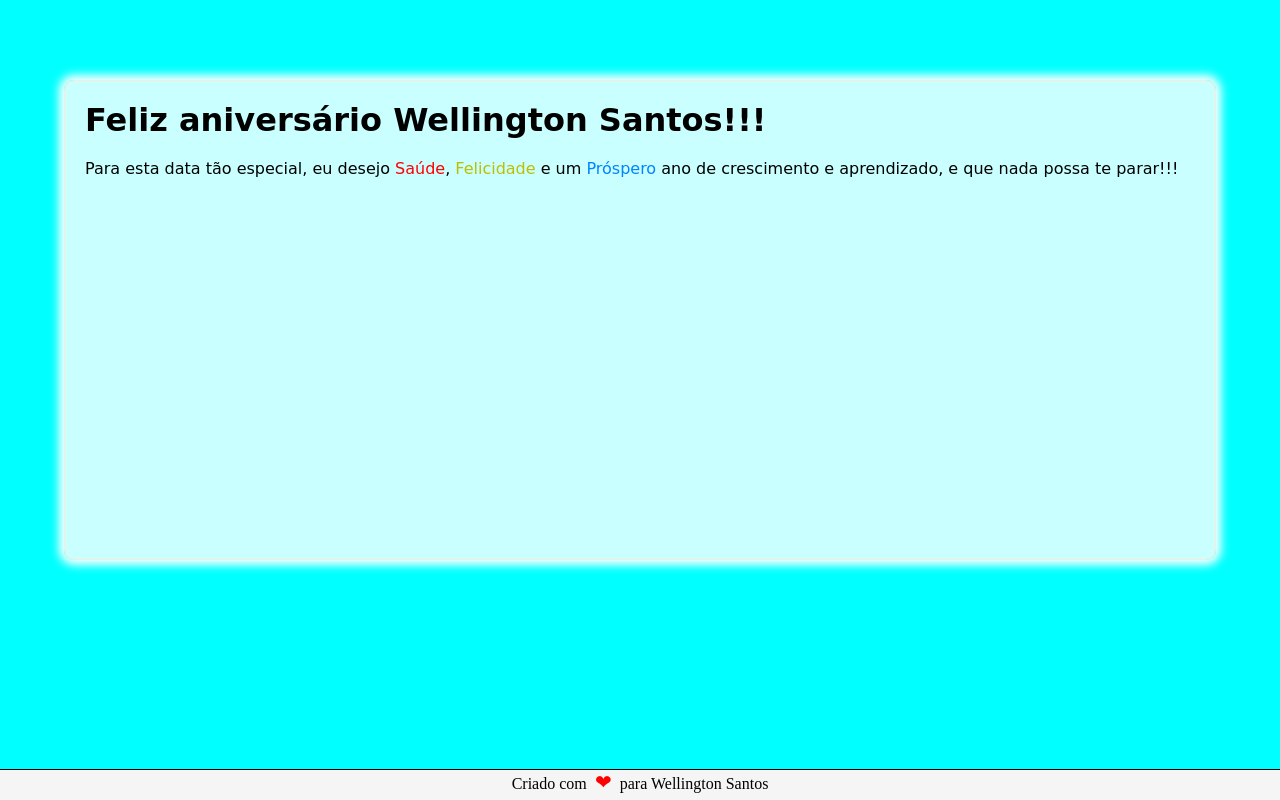
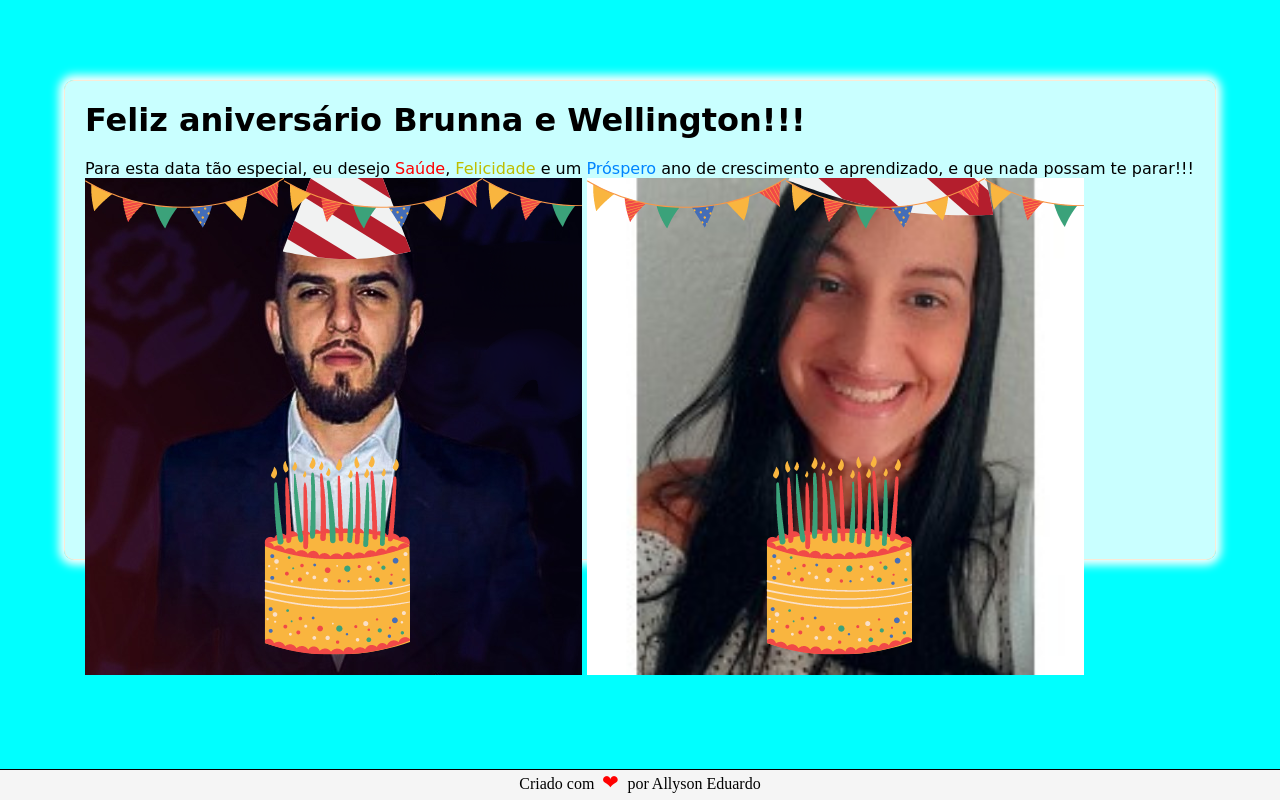
Before and after one commit to Allyson04/happy-birthday, a plain HTML site: page index.html in a window 1280 px wide. Drawn offline with Linux system fonts and the light colour scheme.

Commit message:
feat: added images in index.html

```diff
--- a/index.html
+++ b/index.html
@@ -10,11 +10,15 @@
 <body>
 
     <header>
-        <h1>Feliz aniversário Wellington Santos!!!</h1>
-        <p>Para esta data tão especial, eu desejo <span id="health">Saúde</span>, <span id="happiness">Felicidade</span> e um <span id="prosperity">Próspero</span> ano de crescimento e aprendizado, e que nada possa te parar!!!</p>
+        <h1>Feliz aniversário Brunna e Wellington!!!</h1>
+        <p>Para esta data tão especial, eu desejo <span id="health">Saúde</span>, <span id="happiness">Felicidade</span> e um <span id="prosperity">Próspero</span> ano de crescimento e aprendizado, e que nada possam te parar!!!</p>
+        <div>
+            <img src="assets/img/foto_wellington.png" alt="Foto de Wellington">
+            <img src="assets/img/foto_brunna.png" alt="Foto de Brunna">
+        </div>
     </header>
 
-    <footer>Criado com <span>❤</span> para Wellington Santos</footer>
+    <footer>Criado com <span>❤</span> por Allyson Eduardo</footer>
 
 </body>
 </html>
```
